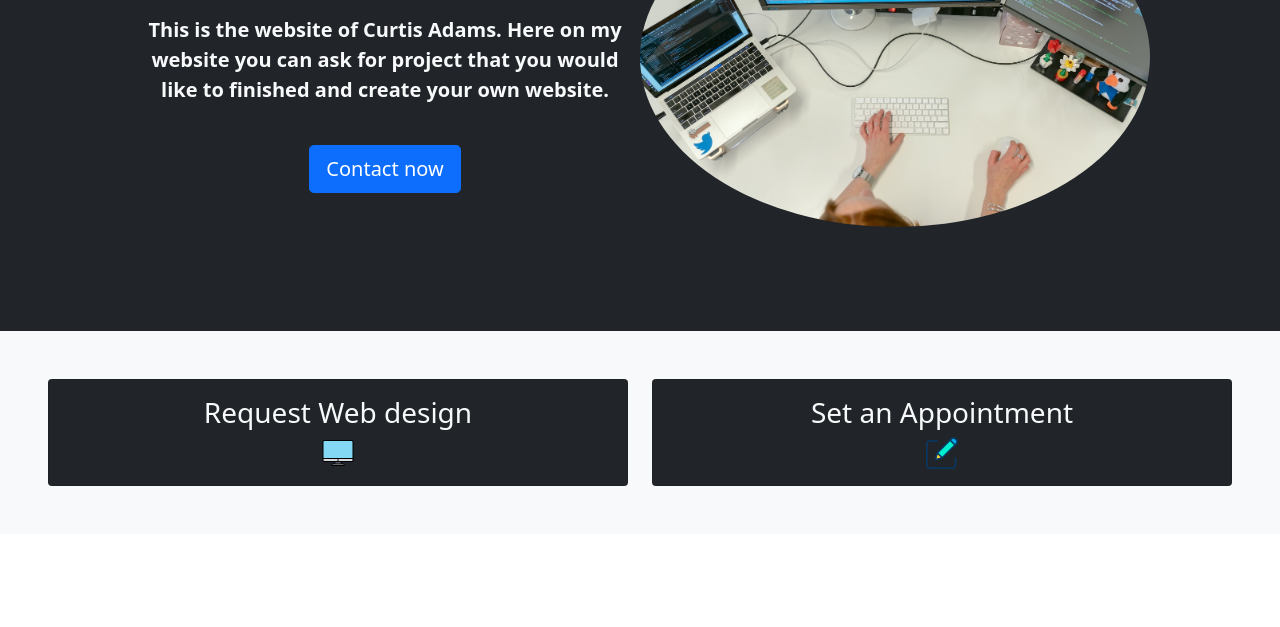
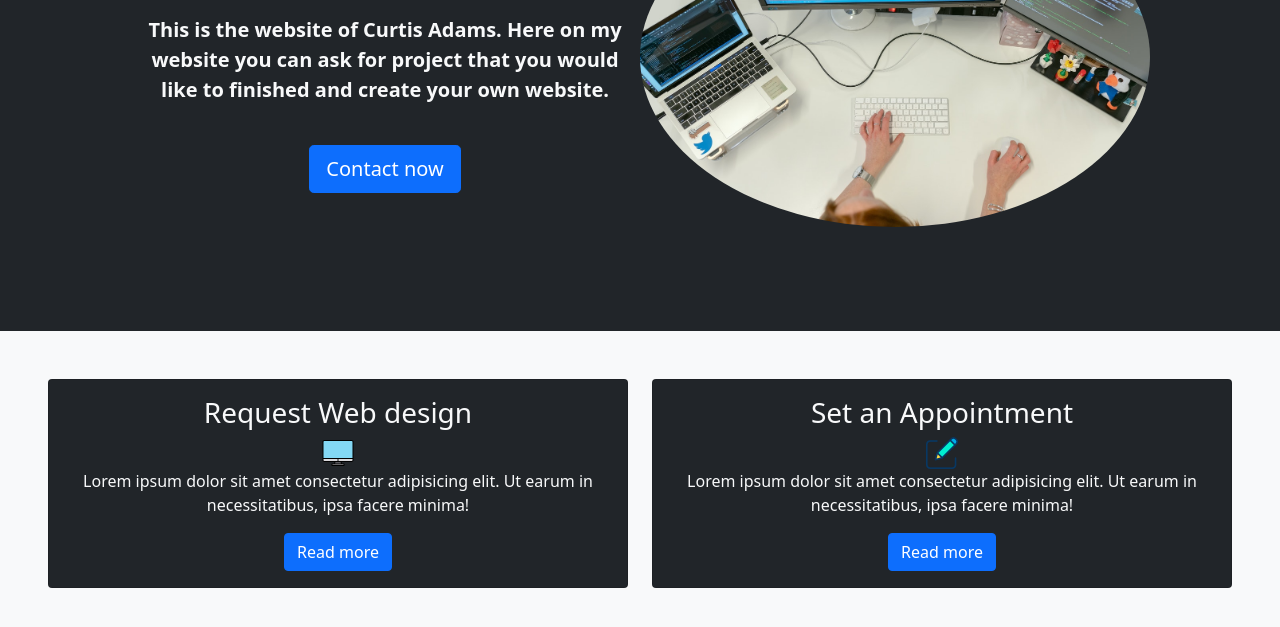
Before and after one commit to c-adams126/curtis_website, a plain HTML site: page index.html in a window 1280 px wide. Shown: the part 273-900 px from the top of the page. Before the commit the page ends 807 px from the top, so only its background shows below. Drawn offline with nearby package versions, Linux system fonts and the light colour scheme.

Commit message:
add-ons cards

```diff
--- a/index.html
+++ b/index.html
@@ -56,7 +56,10 @@
                     <div class="card-body text-center">
                         <h3>Request Web design</h3>
                         <img src="./images/monitor (1).png" alt="">
-
+                        <p class="card-text text-center">
+                            Lorem ipsum dolor sit amet consectetur adipisicing elit. Ut earum in necessitatibus, ipsa facere minima!
+                        </p>
+                        <div class="btn btn-primary">Read more</div>
                     </div>
                 </div>
             </div>
@@ -65,6 +68,10 @@
                     <div class="card-body text-center">
                         <h3>Set an Appointment</h3>
                         <img src="./images/edit (1).png" alt="">
+                        <p class="card-text text-center">
+                            Lorem ipsum dolor sit amet consectetur adipisicing elit. Ut earum in necessitatibus, ipsa facere minima!
+                        </p>
+                        <div class="btn btn-primary">Read more</div>
                     </div>
                 </div>
             </div>
```
